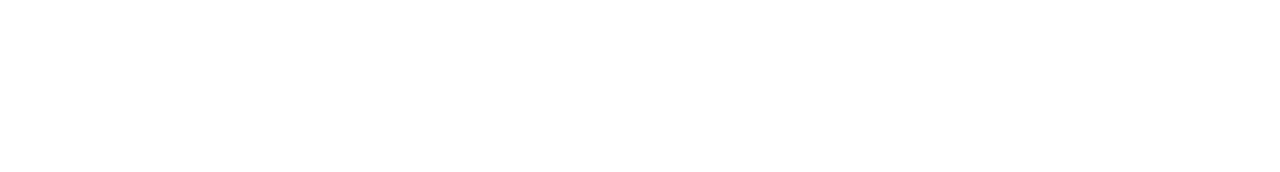
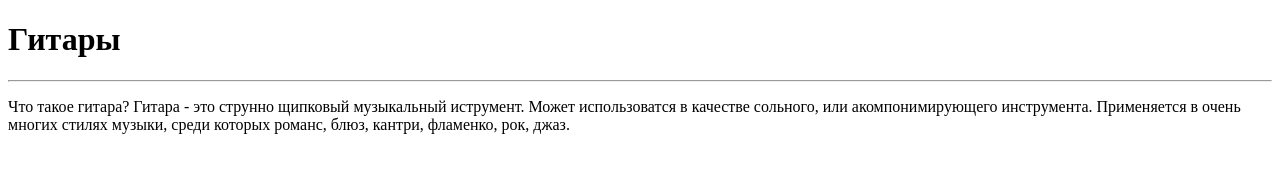
Before and after one commit to sergchuk/project-html, a plain HTML site: page index.html in a window 1280 px wide. Drawn offline with Linux system fonts and the light colour scheme.

Commit message:
Основная информация

```diff
--- a/index.html
+++ b/index.html
@@ -3,14 +3,17 @@
 <head>
     <meta charset="UTF-8">
     <title>Разновидность гитар</title>
+
 </head>
 <body>
 
 <div>
+    <h1>Гитары</h1>
+    <hr>
+</div>
 
+<p>Что такое гитара? Гитара - это струнно щипковый музыкальный иструмент. Может использоватся в качестве сольного, или акомпонимирующего инструмента. Применяется в очень многих стилях музыки, среди которых романс, блюз, кантри, фламенко, рок, джаз.</p>
 
-
-</div>
 
 </body>
 </html>
```
